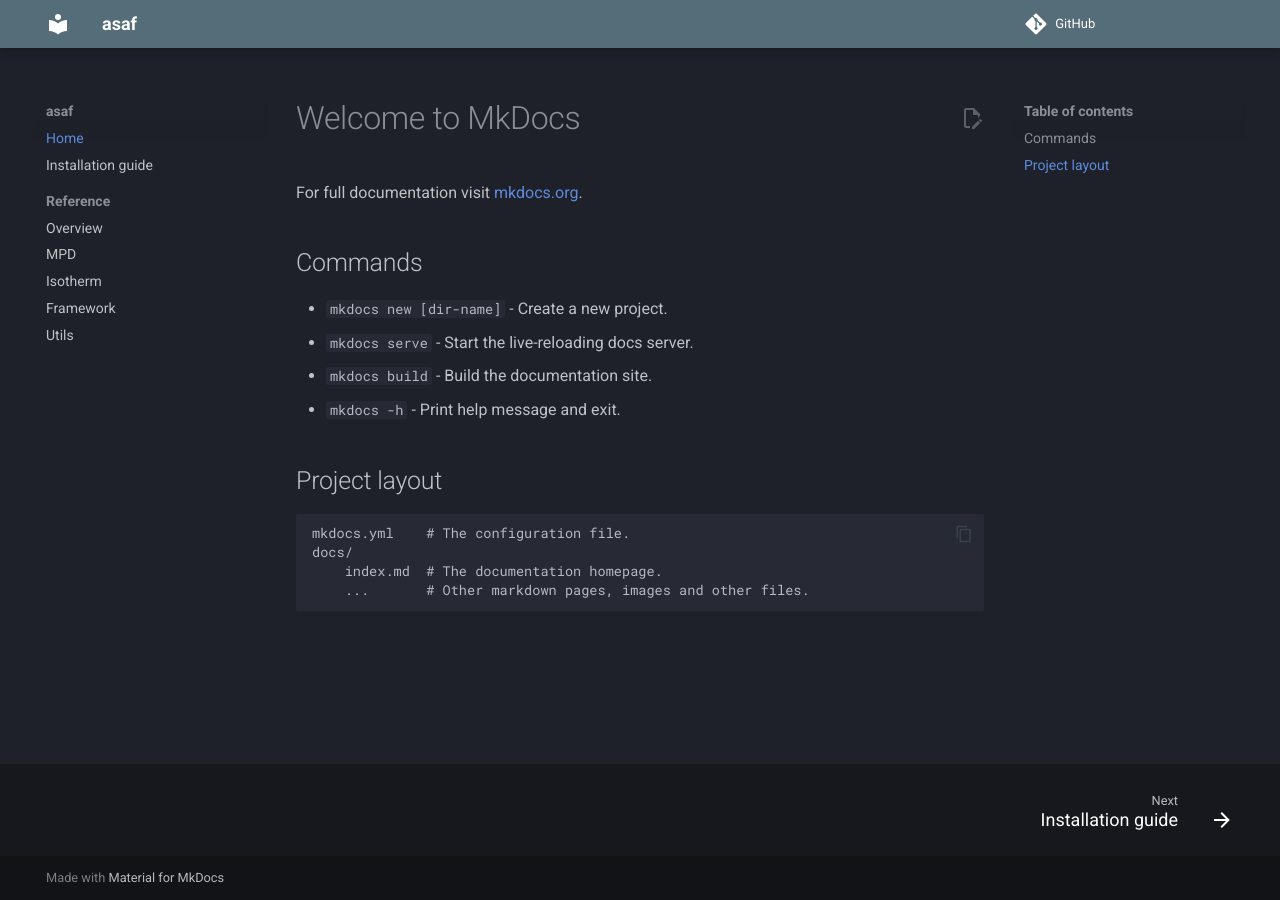
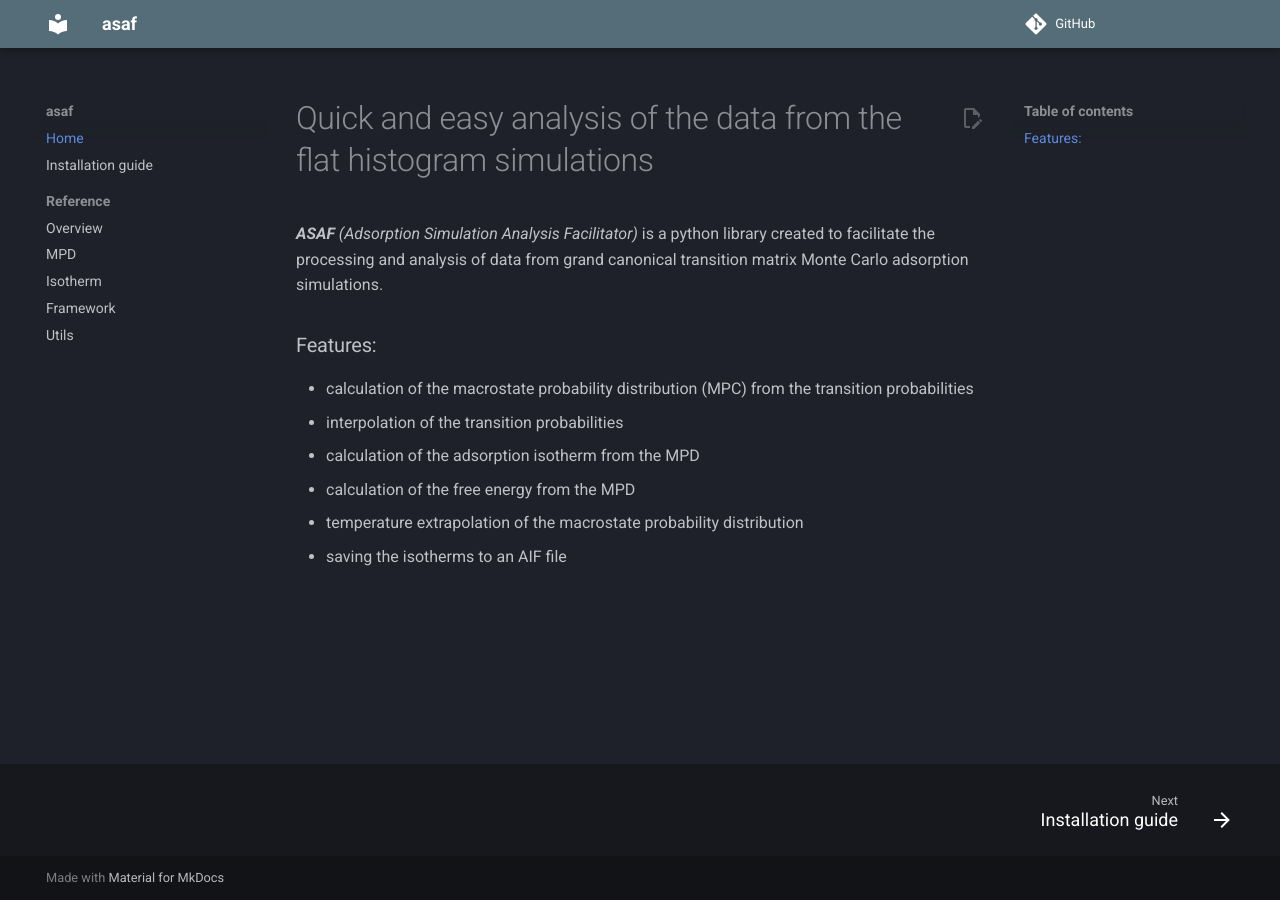
Before and after one commit to b-mazur/asaf, an MkDocs documentation site: the page built from docs/index.md, in a window 1280 px wide. Built offline with MkDocs 1.6.1 and Material for MkDocs 9.7.7, drawn with Linux system fonts in a browser that asks for light colours; comment, search, counter and statistics services are not loaded.

Commit message:
Revise documentation to enhance clarity and detail for ASAF library features

```diff
--- a/docs/index.md
+++ b/docs/index.md
@@ -1,17 +1,13 @@
-# Welcome to MkDocs
+# Quick and easy analysis of the data from the flat histogram simulations
 
-For full documentation visit [mkdocs.org](https://www.mkdocs.org).
+***ASAF** (Adsorption Simulation Analysis Facilitator)* is a python library created to facilitate the processing and
+analysis of data from grand canonical transition matrix Monte Carlo adsorption simulations.
 
-## Commands
+### Features:
 
-* `mkdocs new [dir-name]` - Create a new project.
-* `mkdocs serve` - Start the live-reloading docs server.
-* `mkdocs build` - Build the documentation site.
-* `mkdocs -h` - Print help message and exit.
-
-## Project layout
-
-    mkdocs.yml    # The configuration file.
-    docs/
-        index.md  # The documentation homepage.
-        ...       # Other markdown pages, images and other files.
+- calculation of the macrostate probability distribution (MPC) from the transition probabilities
+- interpolation of the transition probabilities
+- calculation of the adsorption isotherm from the MPD
+- calculation of the free energy from the MPD
+- temperature extrapolation of the macrostate probability distribution
+- saving the isotherms to an AIF file
```
Also changed, not shown: README.md (+3 -8 lines), docs/prob_files_workflow.png (added).
